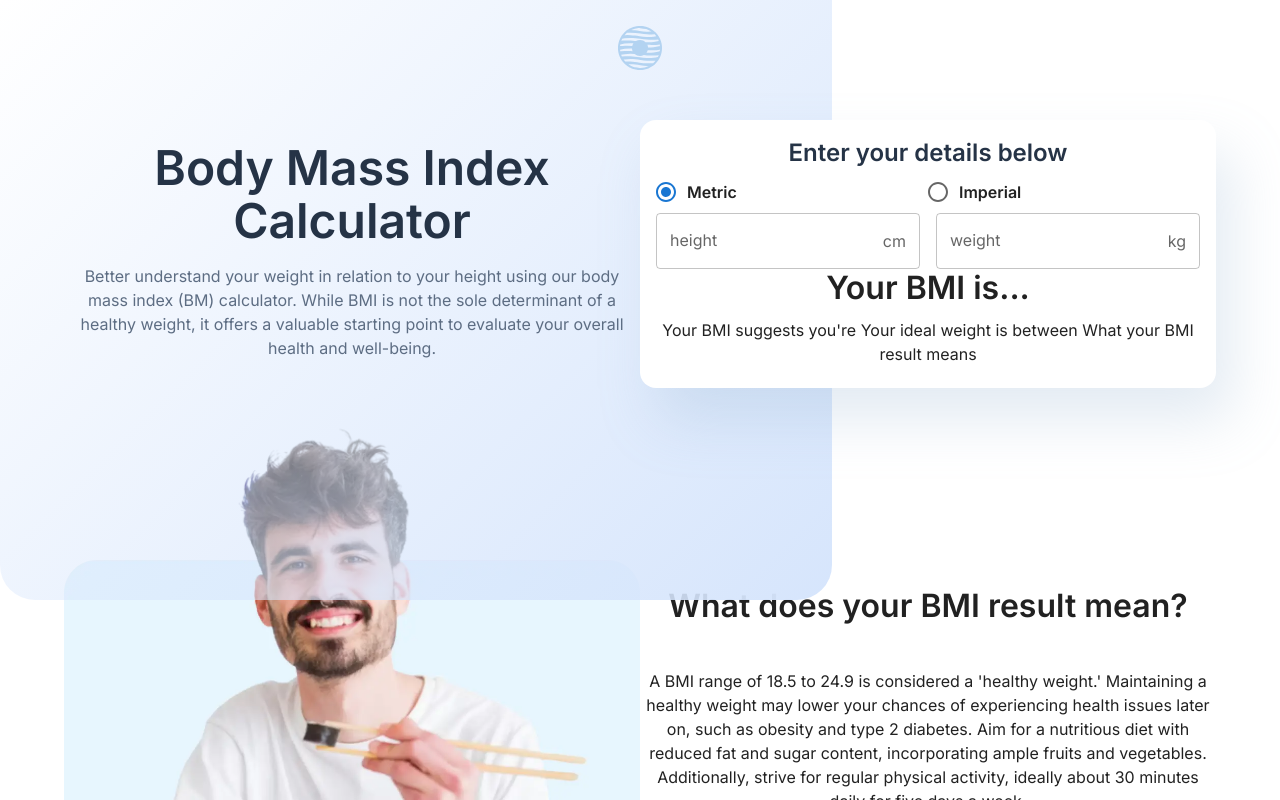
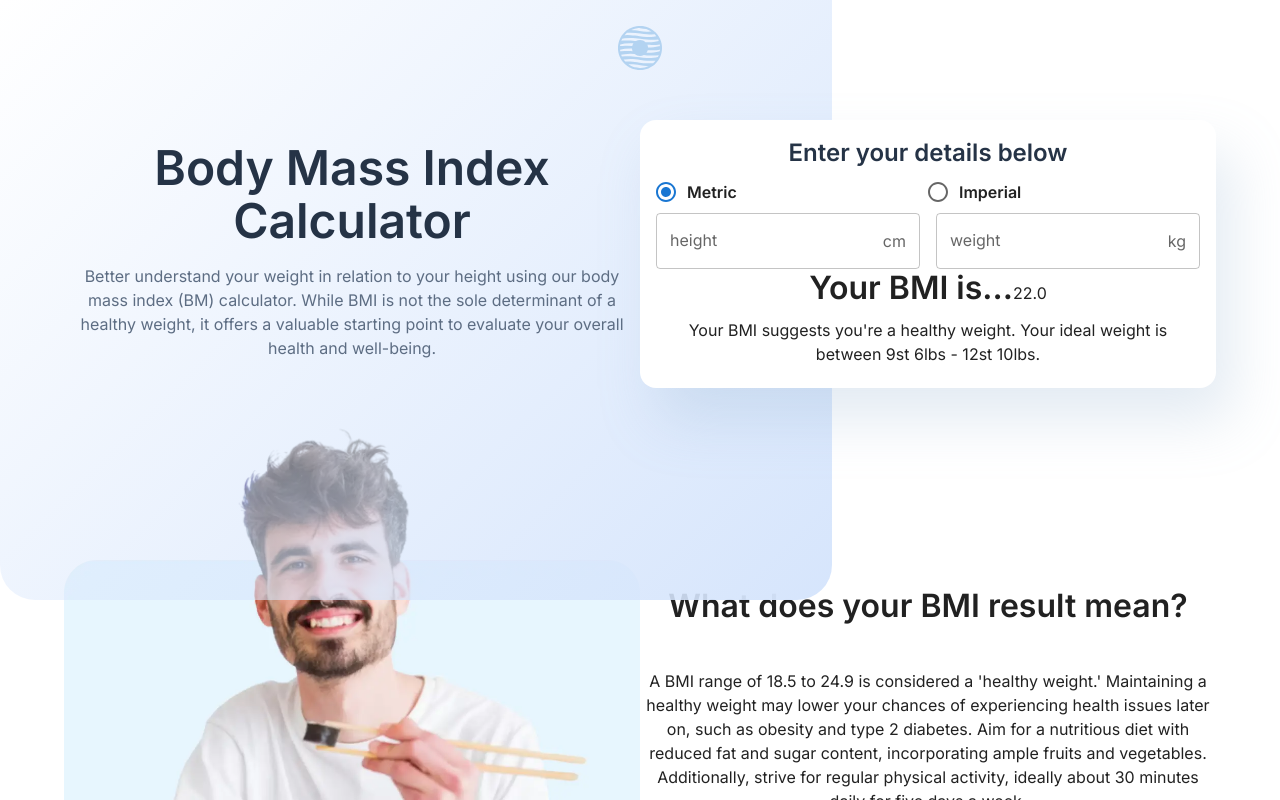
Before and after one commit to queseri/bmi-calculator, a React (Vite) app: page / in a window 1280 px wide. Shown: the top 800 px of the page. Built offline with nearby package versions, Linux system fonts and the light colour scheme.

Commit message:
fix: deployment error unused import (Paper)

```diff
--- a/src/App.tsx
+++ b/src/App.tsx
@@ -7,7 +7,6 @@ import {
   FormControlLabel,
   FormLabel,
   Grid,
-  Paper,
   Radio,
   RadioGroup,
   Typography,
@@ -186,10 +185,11 @@ function App() {
                   }}
                 >
                   Your BMI is...
+                  <Typography component="span">22.0</Typography>
                 </Typography>
                 <Typography variant="body1" gutterBottom>
-                  Your BMI suggests you're Your ideal weight is between What
-                  your BMI result means
+                  Your BMI suggests you're a healthy weight. Your ideal weight
+                  is between 9st 6lbs - 12st 10lbs.
                 </Typography>
               </Box>
             </Box>
```
